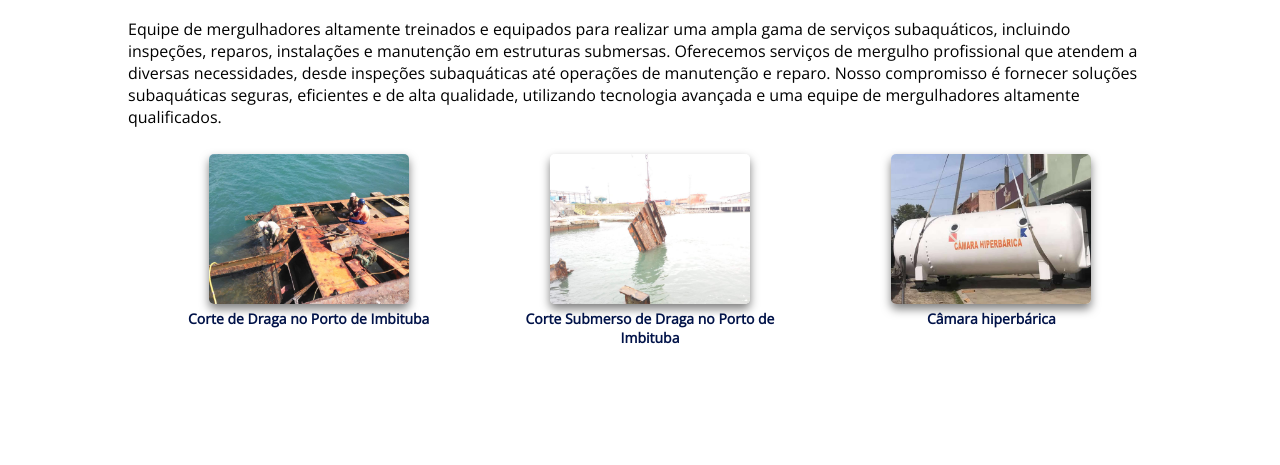
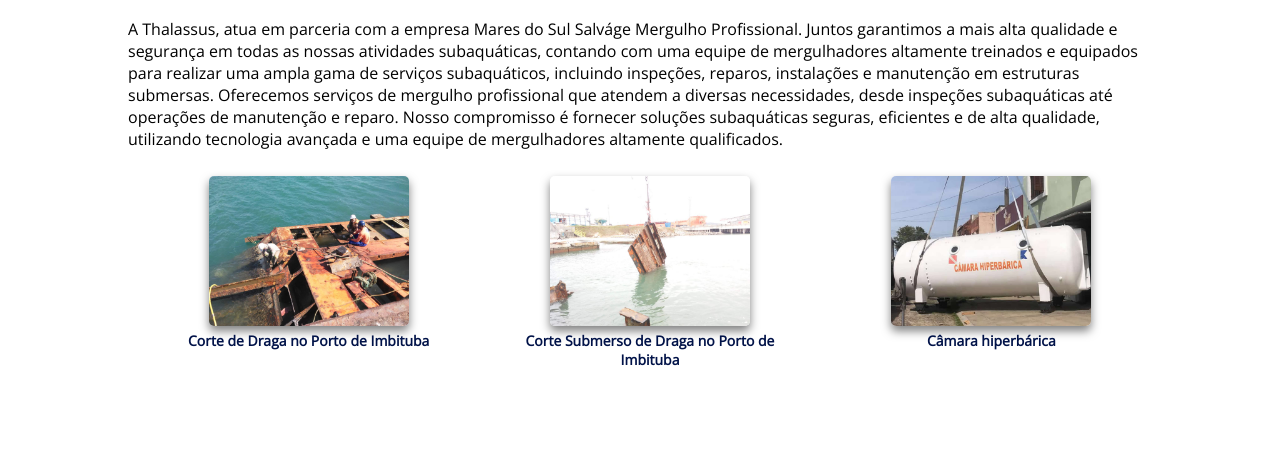
Before and after one commit to leticiafurtado-tads/Thalassus---Dragagem-Mergulho, a plain HTML site: page mergulho.html in a window 1280 px wide. Shown: the part 146-611 px from the top of the page. Drawn offline with nearby package versions, Linux system fonts and the light colour scheme.

Commit message:
Update mergulho.html

```diff
--- a/mergulho.html
+++ b/mergulho.html
@@ -27,7 +27,8 @@
     <header>
         <div class="container">
             <h1>MERGULHO</h1>
-            <p>Equipe de mergulhadores altamente treinados e equipados para realizar uma ampla gama de serviços subaquáticos, incluindo inspeções, reparos, instalações e manutenção em estruturas submersas.
+            <p>A Thalassus, atua em parceria com a empresa Mares do Sul Salváge Mergulho Profissional.
+                Juntos garantimos a mais alta qualidade e segurança em todas as nossas atividades subaquáticas, contando com uma equipe de mergulhadores altamente treinados e equipados para realizar uma ampla gama de serviços subaquáticos, incluindo inspeções, reparos, instalações e manutenção em estruturas submersas.
             Oferecemos serviços de mergulho profissional que atendem a diversas necessidades, desde inspeções subaquáticas até operações de manutenção e reparo.
             Nosso compromisso é fornecer soluções subaquáticas seguras, eficientes e de alta qualidade, utilizando tecnologia avançada e uma equipe de mergulhadores altamente qualificados.
             </p>
```
